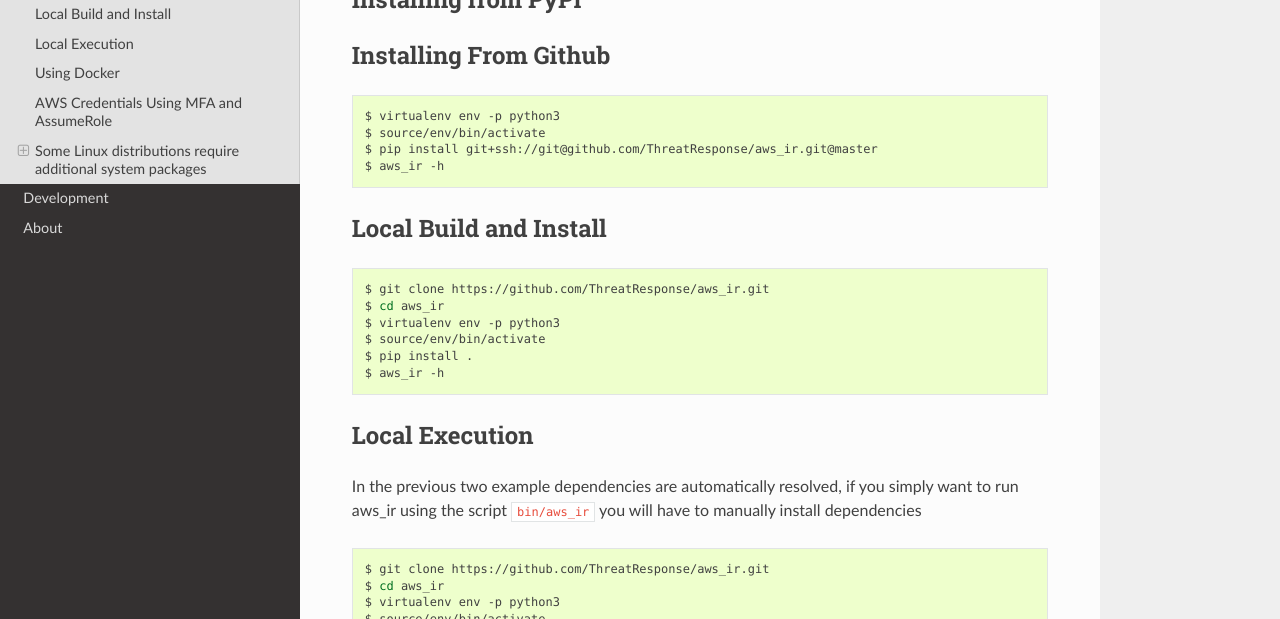
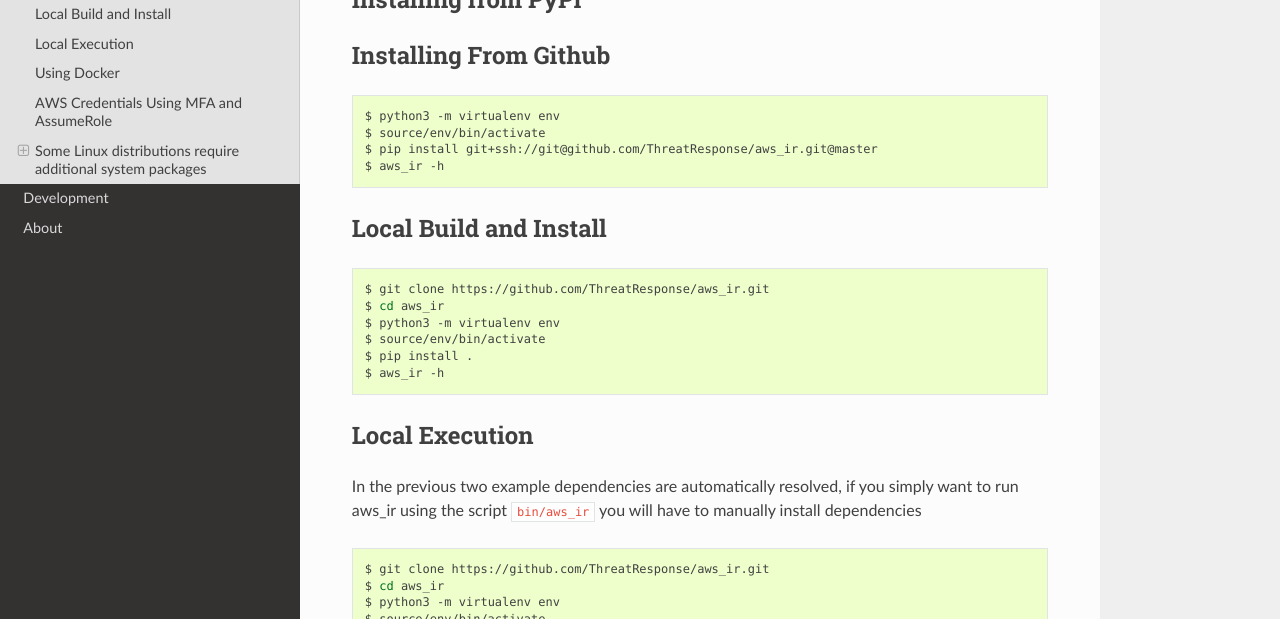
Before and after one commit to ThreatResponse/aws_ir, a Sphinx documentation site: the page built from docs/installing.rst, in a window 1280 px wide and 900 px high. Shown: the part 281-900 px from the top of the window. Built offline with Sphinx 7.4.7 and the Read the Docs theme 2.0.0, drawn with Linux system fonts in a browser that asks for light colours.

Commit message:
Use consistent virtualenv call

```diff
--- a/docs/installing.rst
+++ b/docs/installing.rst
@@ -12,7 +12,7 @@
 ********************
 
 .. code-block:: bash
-   $ virtualenv env -p python3
+   $ python3 -m virtualenv env
    $ source/env/bin/activate
    $ pip install aws_ir
    $ aws_ir -h
@@ -23,7 +23,7 @@
 
 .. code-block:: bash
 
-   $ virtualenv env -p python3
+   $ python3 -m virtualenv env
    $ source/env/bin/activate
    $ pip install git+ssh://git@github.com/ThreatResponse/aws_ir.git@master
    $ aws_ir -h
@@ -35,7 +35,7 @@
 
    $ git clone https://github.com/ThreatResponse/aws_ir.git
    $ cd aws_ir
-   $ virtualenv env -p python3
+   $ python3 -m virtualenv env
    $ source/env/bin/activate
    $ pip install .
    $ aws_ir -h
@@ -49,7 +49,7 @@
 
    $ git clone https://github.com/ThreatResponse/aws_ir.git
    $ cd aws_ir
-   $ virtualenv env -p python3
+   $ python3 -m virtualenv env
    $ source/env/bin/activate
    $ pip install -r requirements.txt
    $ ./bin/aws_ir -h
--- a/docs/quickstart.rst
+++ b/docs/quickstart.rst
@@ -9,7 +9,7 @@
 
 .. code-block:: bash
 
-    $ virtualenv env -p python3
+    $ python3 -m virtualenv env
     $ source/env/bin/activate
     $ pip install aws_ir
 
```
Also changed, not shown: 1 other file.
